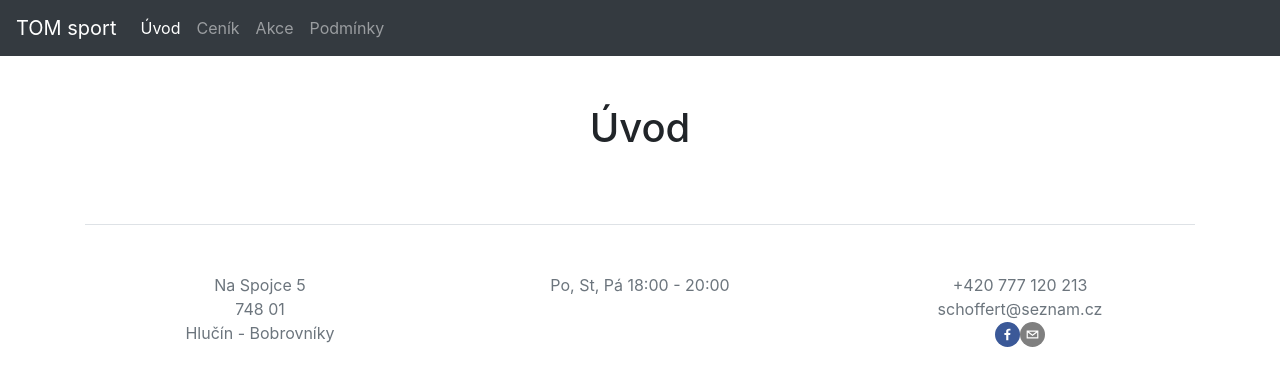
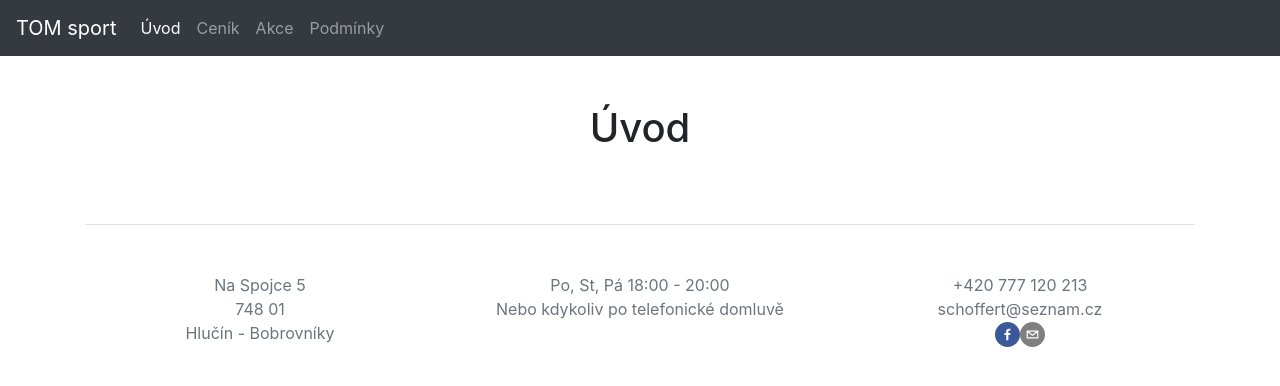
Before and after one commit to pschoffer/tomsport-websites, a React (Create React App) app: page / in a window 1280 px wide. Shown: the top 386 px of the page. Built offline with nearby package versions, Linux system fonts and the light colour scheme.

Commit message:
Added remark

```diff
--- a/src/components/footer.jsx
+++ b/src/components/footer.jsx
@@ -35,7 +35,14 @@ class Footer extends Component {
             {Utils.textNlToBr(texts.footer.address)}
           </div>
           <div className="col text-small text-muted">
-            {texts.footer.opening_hours}
+            <div className="row">
+              <div className="col">{texts.footer.opening_hours}</div>
+            </div>
+            <div className="row">
+              <div className="col text-mark">
+                {texts.footer.opening_hours_remark}
+              </div>
+            </div>
           </div>
           <div className="col text-small text-muted">
             <div className="row">
--- a/src/text.json
+++ b/src/text.json
@@ -14,7 +14,8 @@
     },
     "footer": {
         "address": "Na Spojce 5\n748 01\nHlučín - Bobrovníky",
-        "opening_hours": "Po, St, Pá 18:00 - 20:00"
+        "opening_hours": "Po, St, Pá 18:00 - 20:00",
+        "opening_hours_remark": "Nebo kdykoliv po telefonické domluvě"
     },
     "terms": {
         "base": [
```
